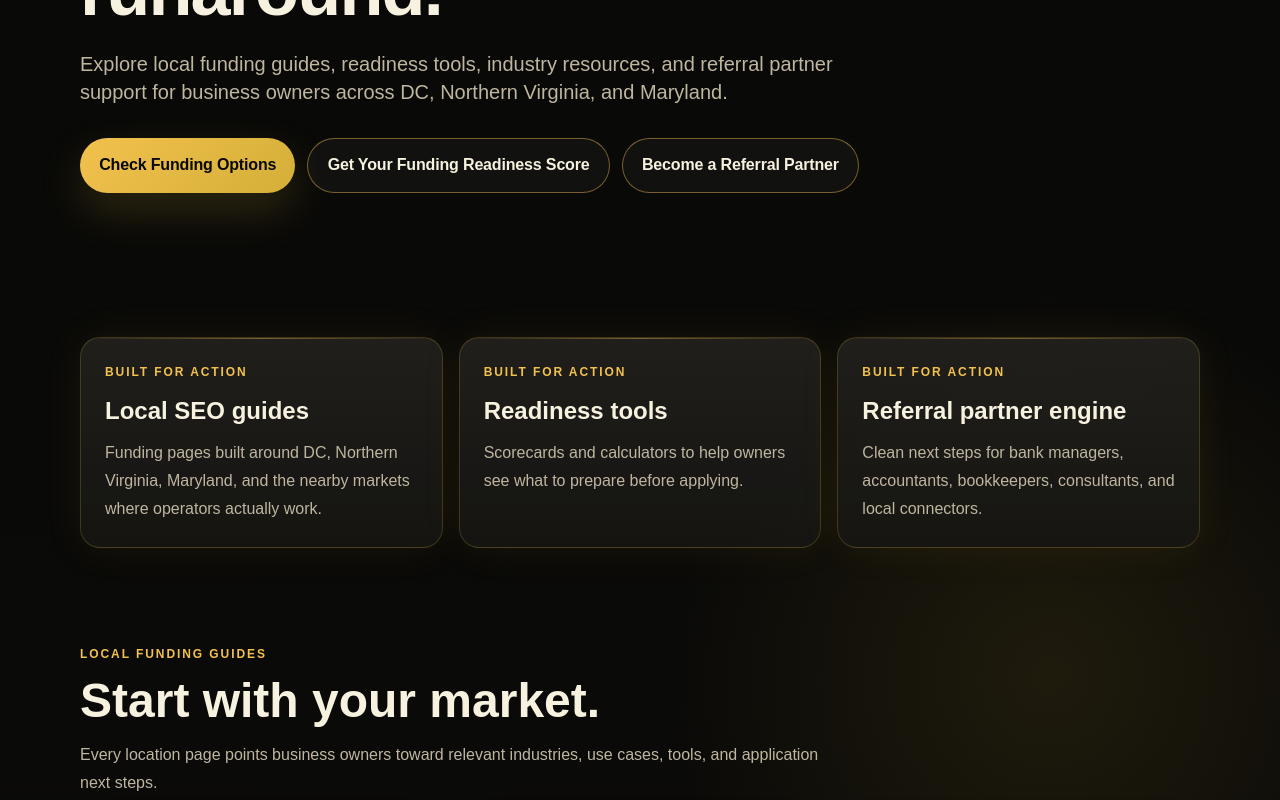
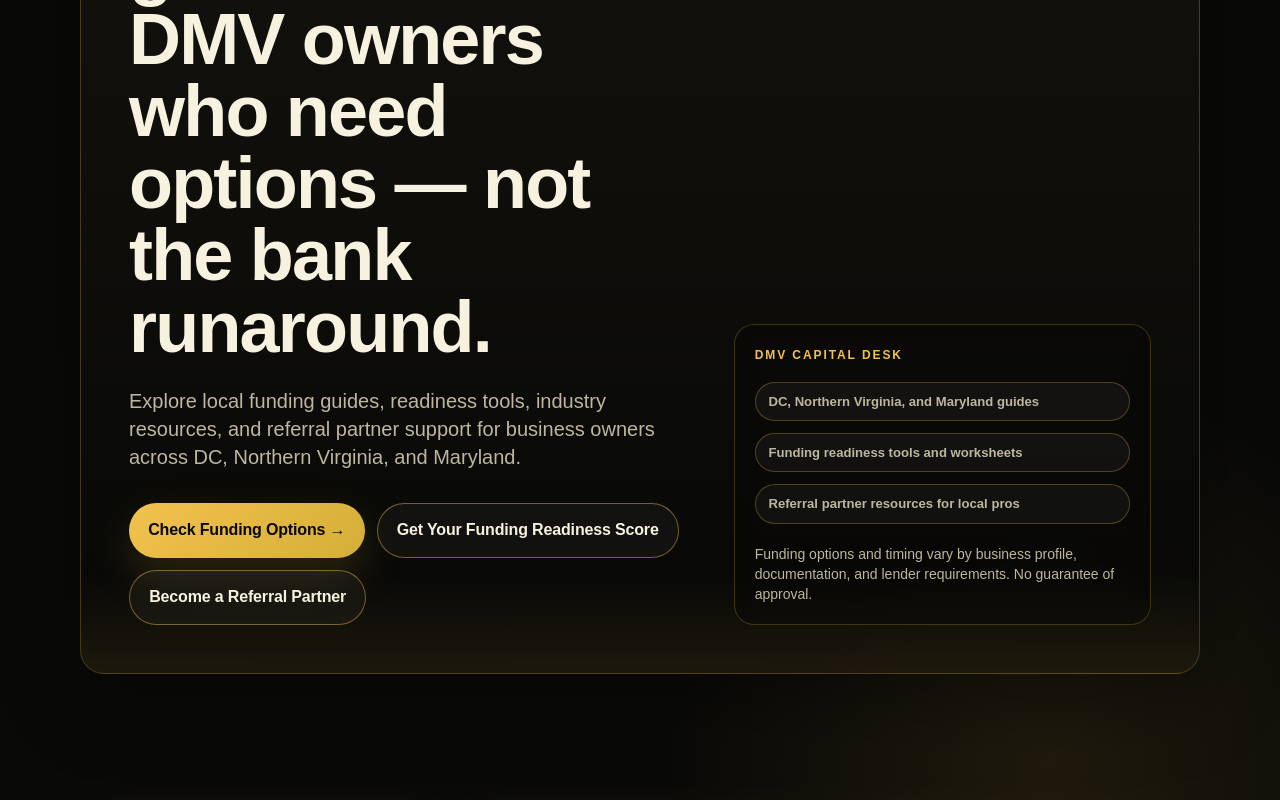
Before and after one commit to JFeimster/dmv-bizfund-os, a Next.js app: page / in a window 1280 px wide. Shown: the part 480-1280 px from the top of the page. Built offline with nearby package versions, Linux system fonts and the light colour scheme.

Commit message:
Upgrade Hero for dark-luxe conversion layout

```diff
--- a/components/Hero.tsx
+++ b/components/Hero.tsx
@@ -8,19 +8,41 @@ type HeroProps = {
   secondaryHref?: string;
   tertiaryLabel?: string;
   tertiaryHref?: string;
+  trustLine?: string;
 };
 
-export default function Hero({ eyebrow, title, subtitle, primaryLabel, primaryHref, secondaryLabel, secondaryHref, tertiaryLabel, tertiaryHref }: HeroProps) {
+export default function Hero({ eyebrow, title, subtitle, primaryLabel, primaryHref, secondaryLabel, secondaryHref, tertiaryLabel, tertiaryHref, trustLine }: HeroProps) {
   return (
-    <section className="container py-16 md:py-24">
-      <div className="max-w-4xl">
-        <p className="kicker">{eyebrow}</p>
-        <h1 className="mt-5 text-5xl font-black leading-[0.95] tracking-tight md:text-7xl">{title}</h1>
-        <p className="mt-6 max-w-3xl text-lg text-muted md:text-xl">{subtitle}</p>
-        <div className="mt-8 flex flex-wrap gap-3">
-          <a className="btn btn-primary" href={primaryHref}>{primaryLabel}</a>
-          {secondaryLabel && secondaryHref ? <a className="btn btn-secondary" href={secondaryHref}>{secondaryLabel}</a> : null}
-          {tertiaryLabel && tertiaryHref ? <a className="btn btn-secondary" href={tertiaryHref}>{tertiaryLabel}</a> : null}
+    <section className="container py-14 md:py-24">
+      <div className="command-panel relative overflow-hidden p-6 md:p-10 lg:p-12">
+        <div className="absolute inset-x-0 bottom-0 h-24 bg-gradient-to-t from-gold/10 to-transparent" aria-hidden="true" />
+        <div className="relative grid gap-10 lg:grid-cols-[1.15fr_0.85fr] lg:items-end">
+          <div>
+            <p className="kicker">{eyebrow}</p>
+            <h1 className="mt-5 max-w-5xl text-5xl font-black leading-[0.92] tracking-tight md:text-7xl">
+              {title}
+            </h1>
+            <p className="mt-6 max-w-3xl text-lg text-muted md:text-xl">{subtitle}</p>
+            <div className="mt-8 flex flex-col gap-3 sm:flex-row sm:flex-wrap">
+              <a className="btn btn-primary" href={primaryHref}>{primaryLabel} →</a>
+              {secondaryLabel && secondaryHref ? <a className="btn btn-secondary" href={secondaryHref}>{secondaryLabel}</a> : null}
+              {tertiaryLabel && tertiaryHref ? <a className="btn btn-secondary" href={tertiaryHref}>{tertiaryLabel}</a> : null}
+            </div>
+            {trustLine ? <p className="mt-6 max-w-3xl text-sm font-bold text-muted">{trustLine}</p> : null}
+          </div>
+          <aside className="rounded-luxe border border-gold/25 bg-black/20 p-5 backdrop-blur">
+            <p className="kicker">DMV capital desk</p>
+            <div className="mt-4 grid gap-3">
+              {[
+                "DC, Northern Virginia, and Maryland guides",
+                "Funding readiness tools and worksheets",
+                "Referral partner resources for local pros"
+              ].map((item) => (
+                <div className="trust-pill" key={item}>{item}</div>
+              ))}
+            </div>
+            <p className="mt-5 text-sm text-muted">Funding options and timing vary by business profile, documentation, and lender requirements. No guarantee of approval.</p>
+          </aside>
         </div>
       </div>
     </section>
```
